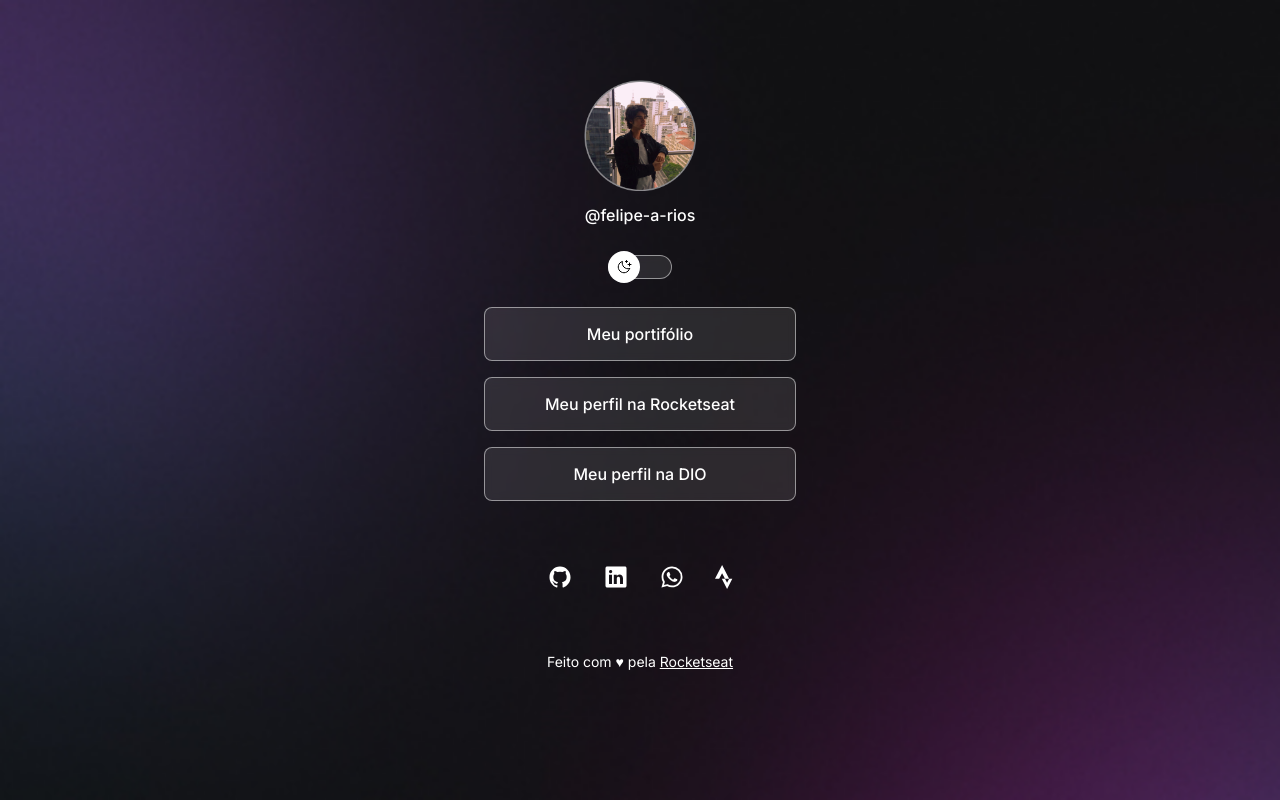
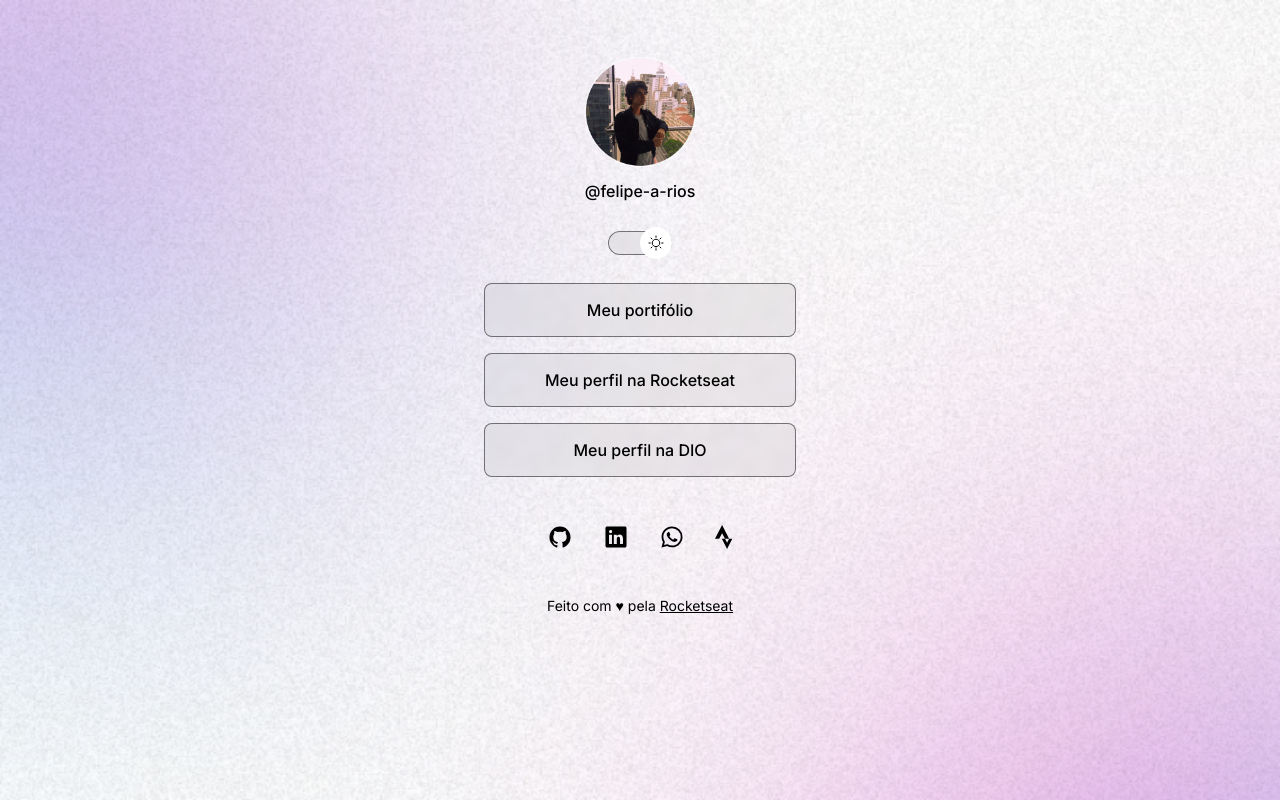
Before and after one commit to felipe-a-rios/dev-links, a plain HTML site: page index.html in a window 1280 px wide. Drawn offline with nearby package versions, Linux system fonts and the light colour scheme.

Commit message:
adicionando javascript e readme

```diff
--- a/index.html
+++ b/index.html
@@ -1,5 +1,5 @@
 <!DOCTYPE html>
-<html lang="pt-br" class="">
+<html lang="pt-br" class="light">
   <head>
     <link rel="preconnect" href="https://fonts.googleapis.com" />
     <link rel="preconnect" href="https://fonts.gstatic.com" crossorigin />
@@ -20,7 +20,7 @@
         <img src="./assets/avatar.png" alt="foto de perfil Felipe Rios" />
         <p>@felipe-a-rios</p>
       </div>
-      <div id="switch">
+      <div id="switch" onclick="toggleMode()">
         <button></button>
         <span> </span>
       </div>
@@ -91,5 +91,6 @@
       nomodule
       src="https://unpkg.com/ionicons@5.5.2/dist/ionicons/ionicons.js"
     ></script>
+    <script src="script.js"></script>
   </body>
 </html>
--- /dev/null
+++ b/script.js
@@ -0,0 +1,4 @@
+function toggleMode() {
+  const html = document.documentElement;
+  html.classList.toggle("light");
+}
--- a/style.css
+++ b/style.css
@@ -31,7 +31,7 @@ body {
 }
 #container {
   width: 22.5rem;
-  margin: 3.5rem auto 0rem;
+  margin: 2rem auto 0rem;
   padding: 0 1.5rem;
 }
 #profile {
@@ -116,7 +116,7 @@ li a:hover {
 #social {
   display: flex;
 
-  padding: 1.5rem 0;
+  padding: 0.5rem 0;
   font-size: 1.5rem;
   align-items: center;
   justify-content: center;
```
Also changed, not shown: 1 other file.
